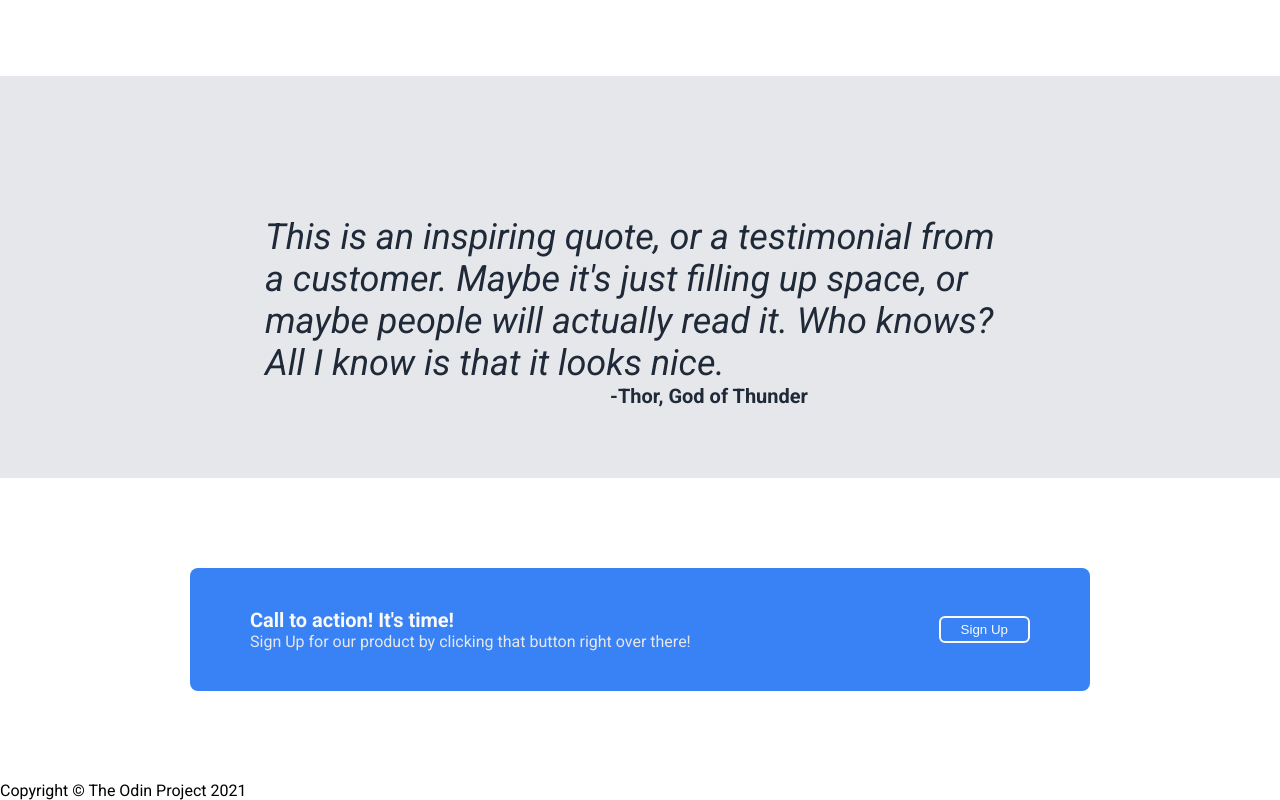
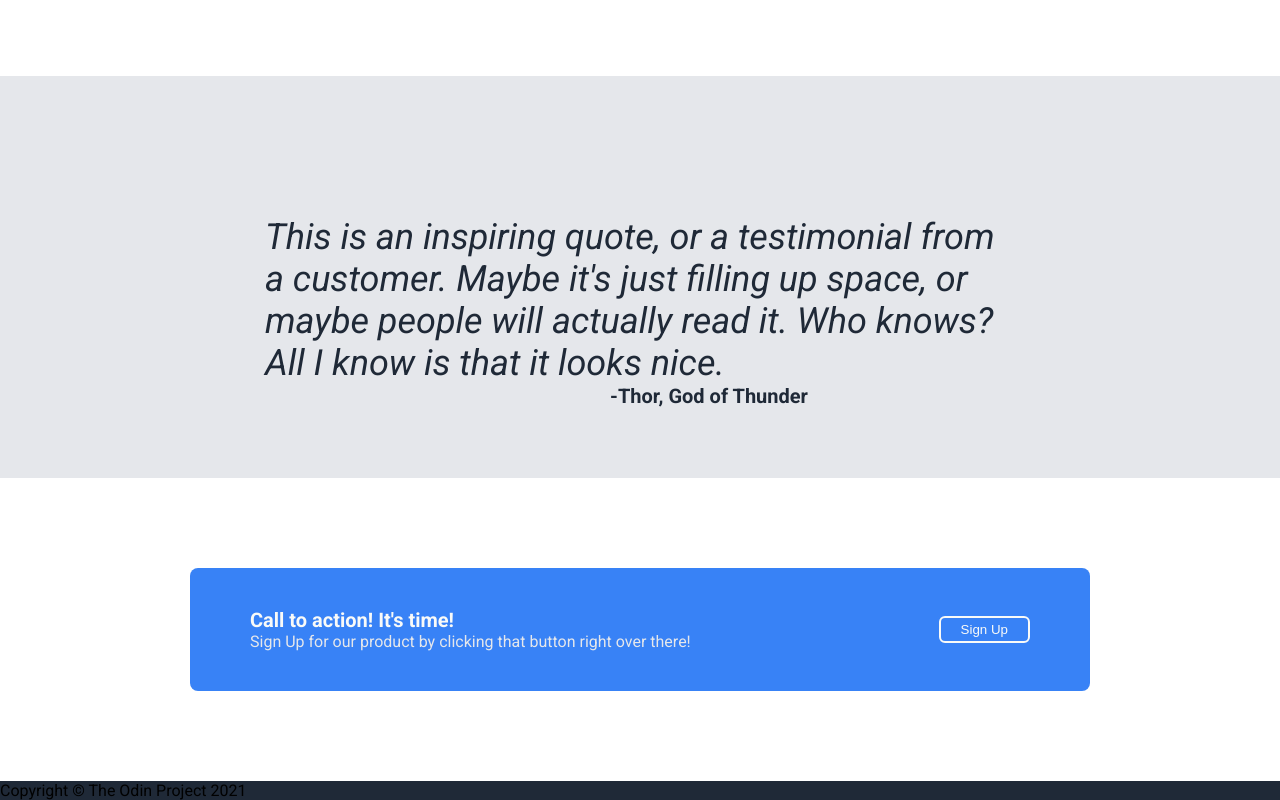
Before and after one commit to pikaPush/landing-page, a plain HTML site: page index.html in a window 1280 px wide. Shown: the part 801-1601 px from the top of the page. Drawn offline with Linux system fonts and the light colour scheme.

Commit message:
Add dark background to footer using background-color

```diff
--- a/index.css
+++ b/index.css
@@ -178,3 +178,7 @@ button {
   padding: 4px 20px;
   border-radius: 6px;
 }
+
+.footer {
+  background-color: #1f2937;
+}
```
